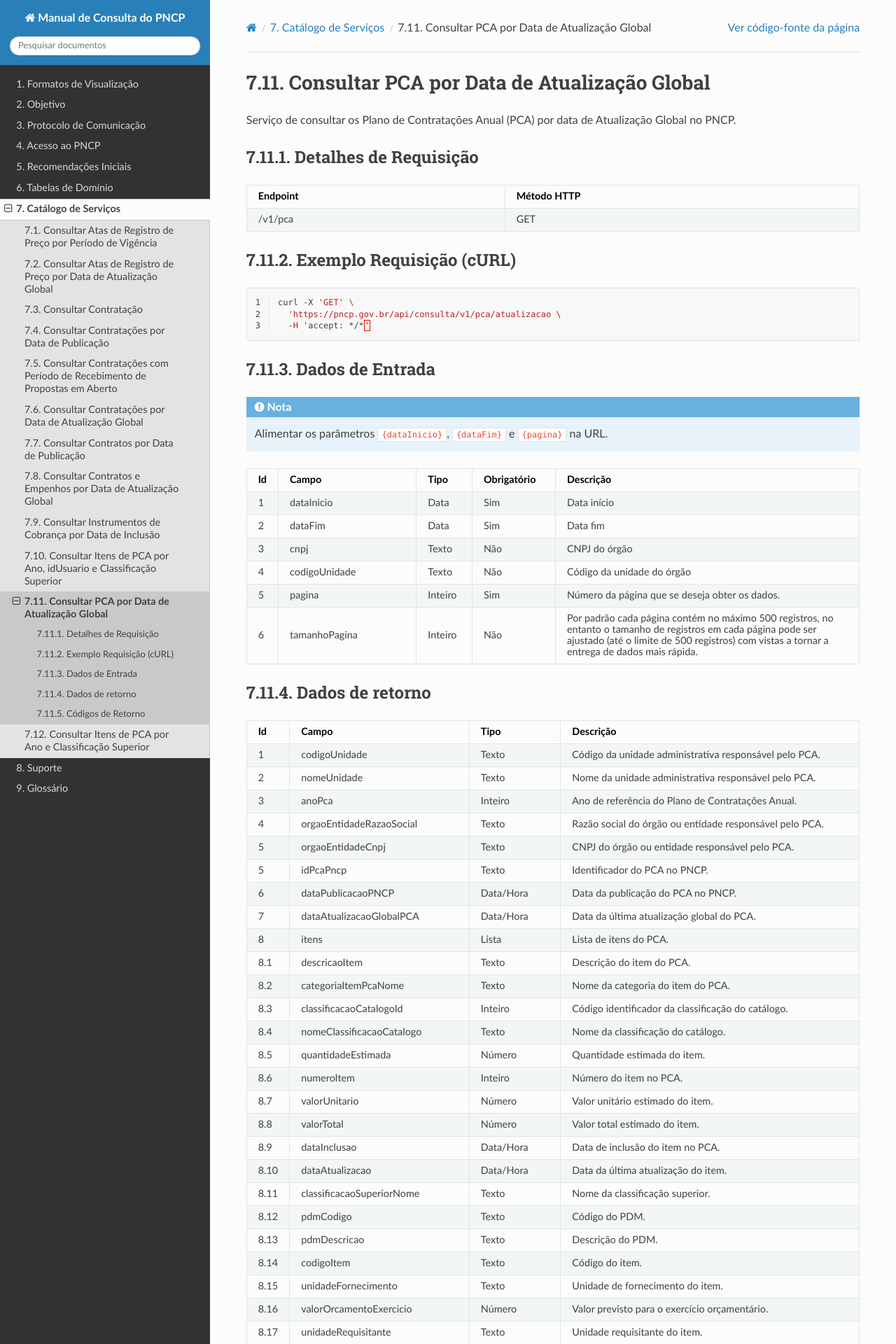
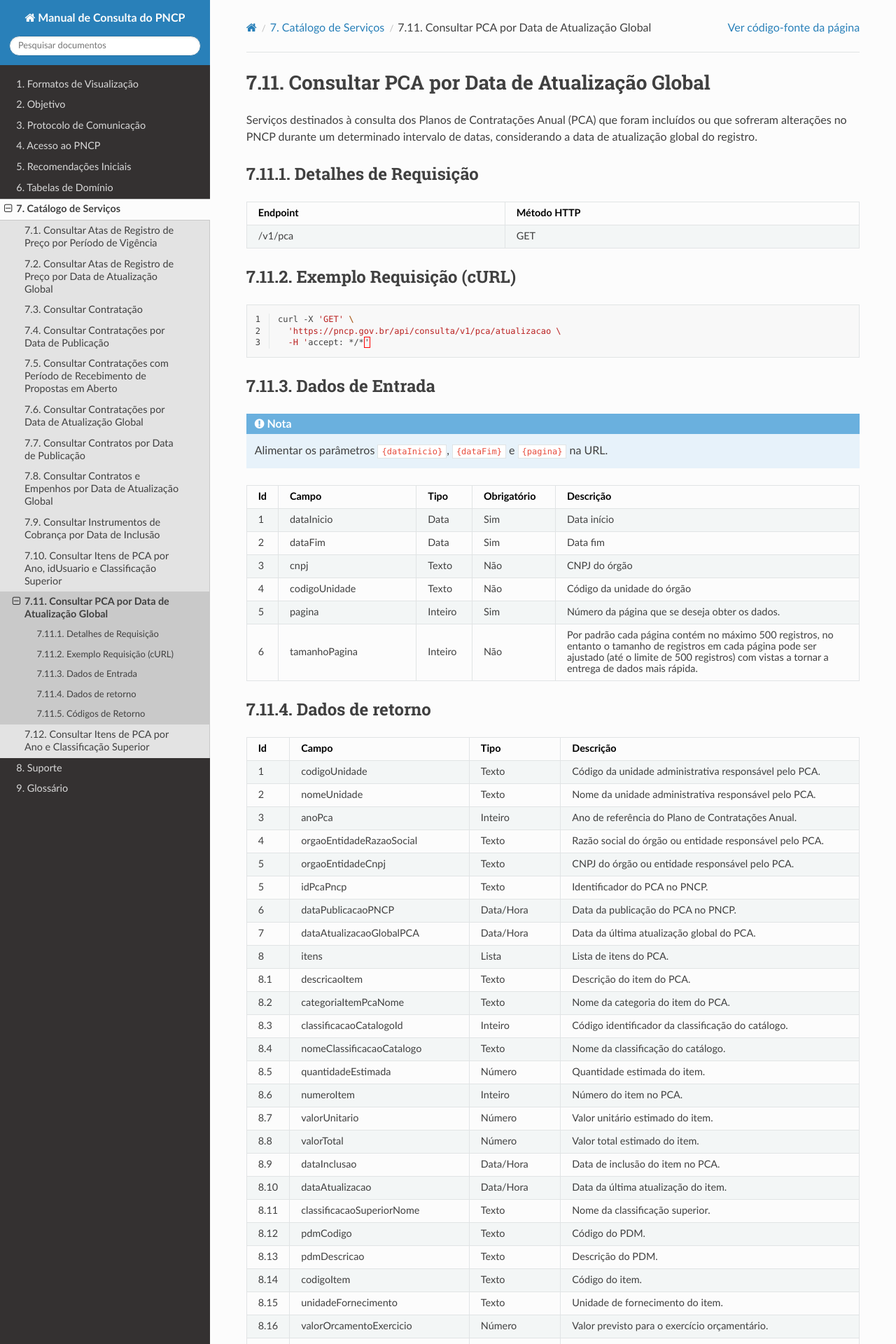
Before and after one commit to sofiaestrelab/Manual-de-Consulta-do-PNCP, a Sphinx documentation site: the page built from docs/source/catalogo_de_servicos/consultar_pca_por_data_de_atualizacao_global.rst, in a window 1280 px wide. Shown: the top 1920 px of the page at 70% size. Built offline with Sphinx 7.4.7 and the Read the Docs theme 3.1.0, drawn with Linux system fonts in a browser that asks for light colours.

Commit message:
Update consultar_pca_por_data_de_atualizacao_global.rst

```diff
--- a/docs/source/catalogo_de_servicos/consultar_pca_por_data_de_atualizacao_global.rst
+++ b/docs/source/catalogo_de_servicos/consultar_pca_por_data_de_atualizacao_global.rst
@@ -1,7 +1,7 @@
 Consultar PCA por Data de Atualização Global
 ============================================
 
-Serviço de consultar os Plano de Contratações Anual (PCA) por data de Atualização Global no PNCP.
+Serviços destinados à consulta dos Planos de Contratações Anual (PCA) que foram incluídos ou que sofreram alterações no PNCP durante um determinado intervalo de datas, considerando a data de atualização global do registro.
 
 Detalhes de Requisição
 ~~~~~~~~~~~~~~~~~~~~~~
```
